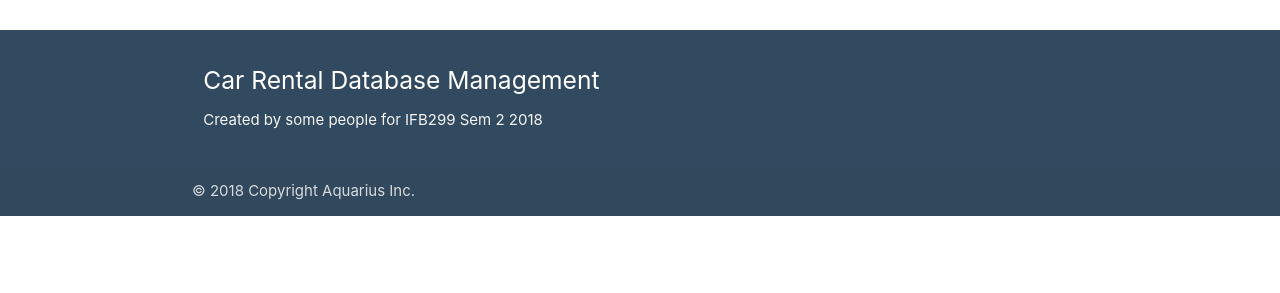
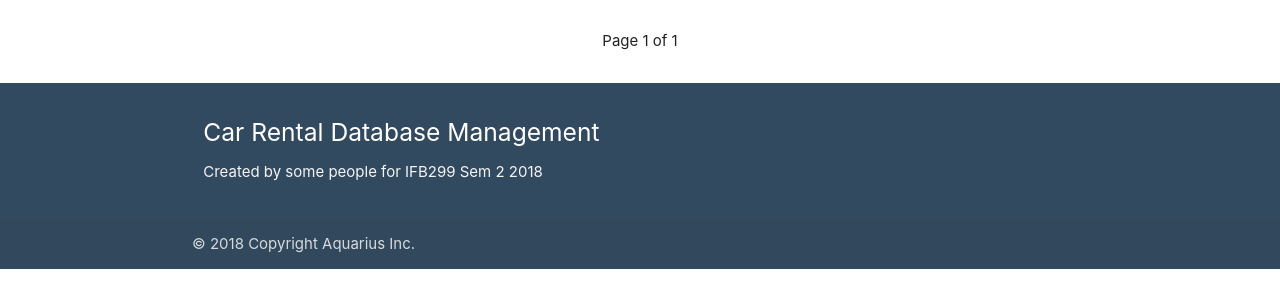
Before and after one commit to AquariusInc/CRDMP, a Django app: page /customers in a window 1280 px wide. Shown: the part 315-608 px from the top of the page. Run offline with Django 3.2, Linux system fonts and the light colour scheme; data that the repository does not hold is empty.

Commit message:
added pagination to customer table

```diff
--- a/mysite/RentalApp/templates/customers_table.html
+++ b/mysite/RentalApp/templates/customers_table.html
@@ -19,7 +19,8 @@
                 <label>Field to Search</label>
             </div>
             <div class="input-field col l9 m7 s5">
-                    <input id="search_box" name="search_box" type="text" class="" {% if query is not defined %} value="{{ query }}" {% endif %}>
+                <input id="search_box" name="search_box" type="text" class="" {% if query is not defined %}
+                       value="{{ query }}" {% endif %}>
                 <label for="search_box">Search</label>
             </div>
             <button id="search_button" class="btn waves-effect waves-light" type="submit" name="action">
@@ -55,6 +56,24 @@
         {% endfor %}
         </tbody>
     </table>
+
+    <div class="pagination center-align">
+    <span class="step-links">
+        {% if data.has_previous %}
+            <a class="waves-effect waves-light btn" href="?page=1">&laquo; first</a>
+            <a class="waves-effect waves-light btn" href="?page={{ data.previous_page_number }}">previous</a>
+        {% endif %}
+
+        <span class="current">
+            Page {{ data.number }} of {{ data.paginator.num_pages }}
+        </span>
+
+        {% if data.has_next %}
+            <a class="waves-effect waves-light btn" href="?page={{ data.next_page_number }}">next</a>
+            <a class="waves-effect waves-light btn" href="?page={{ data.paginator.num_pages }}">last &raquo;</a>
+        {% endif %}
+    </span>
+    </div>
 </div>
 {% endblock %}
 
--- a/mysite/RentalApp/views.py
+++ b/mysite/RentalApp/views.py
@@ -33,10 +33,19 @@ def customers_table(request):
         elif field == "occupation":
             data = Customer.objects.filter(occupation__contains=query)
 
-        return render(request, 'customers_table.html', {'data': data, 'query': query, 'field': field})
+        paginator = Paginator(data, 25)  # Show 25 contacts per page
+        page = request.GET.get('page')
+        customers = paginator.get_page(page)
+
+        return render(request, 'customers_table.html', {'data': customers, 'query': query, 'field': field})
 
     data = Customer.objects.all()
-    return render(request, 'customers_table.html', {'data': data})
+
+    paginator = Paginator(data, 25)  # Show 25 contacts per page
+    page = request.GET.get('page')
+    customers = paginator.get_page(page)
+
+    return render(request, 'customers_table.html', {'data': customers})
 
 @csrf_exempt
 def rental_table(request):
@@ -59,7 +68,7 @@ def rental_table(request):
         page = request.GET.get('page')
         orders = paginator.get_page(page)
 
-        return render(request, 'rental_table.html', {'orders': orders})
+        return render(request, 'rental_table.html', {'orders': orders, 'query': query, 'field': field})
 
     data = Order.objects.all()
 
```
Also changed, not shown: mysite/RentalApp/templates/rental_table.html (+7 -7 lines). Lines whose indentation alone changed are shown as unchanged.
